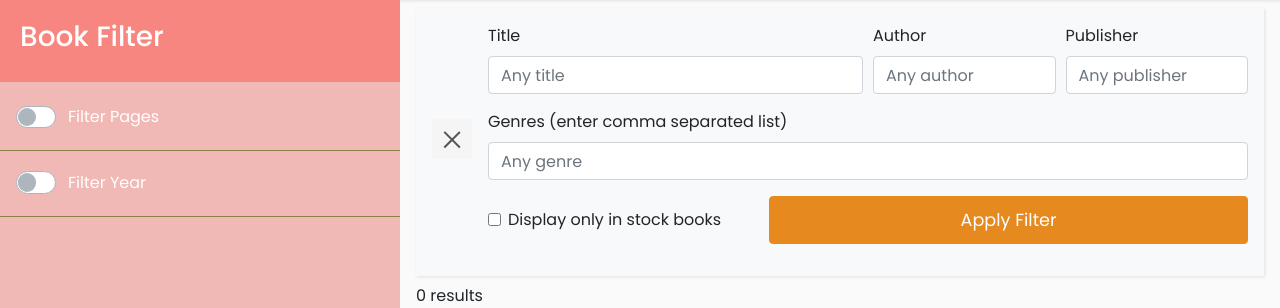
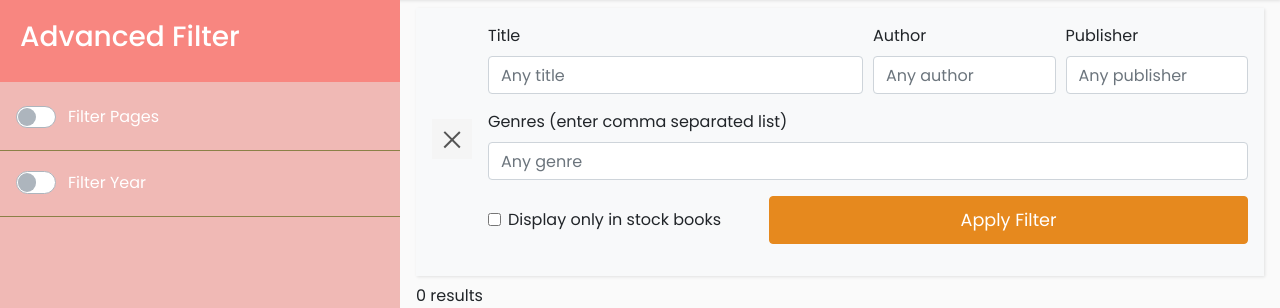
Before and after one commit to mtry99/GetBooked, a PHP site: page /book.php in a window 1280 px wide. Shown: the part 56-364 px from the top of the page. Run offline with PHP 8.4, Linux system fonts and the light colour scheme; data that the repository does not hold is empty; some libraries are stand-ins or nearby versions.

Commit message:
adjusted some stuff

```diff
--- a/book.js
+++ b/book.js
@@ -30,7 +30,7 @@ $(document).ready(function () {
 
     $("#year-range-slider").slider({
         range: true,
-        min: 1500,
+        min: 1700,
         max: 2021,
         values: [book_filter["year_min"], book_filter["year_max"]],
         slide: function (event, ui) {
--- a/book.php
+++ b/book.php
@@ -239,7 +239,7 @@ $result = $conn->query($sql);
         <!-- Sidebar Holder -->
         <nav id="sidebar">
             <div class="sidebar-header">
-                <h3>Book Filter</h3>
+                <h3>Advanced Filter</h3>
             </div>
 
             <ul class="list-unstyled components px-3">
```
